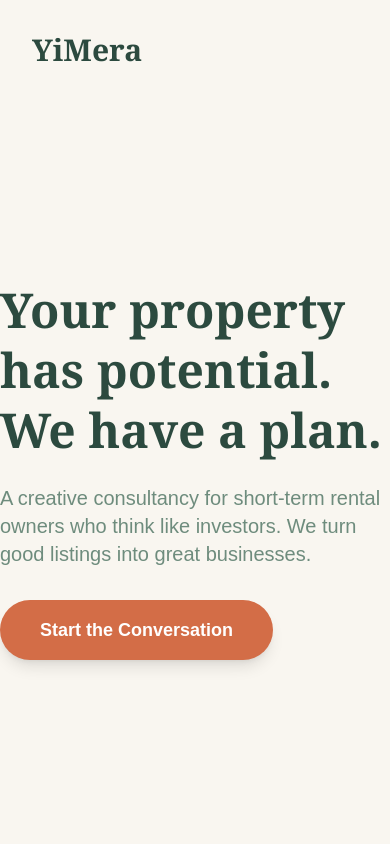
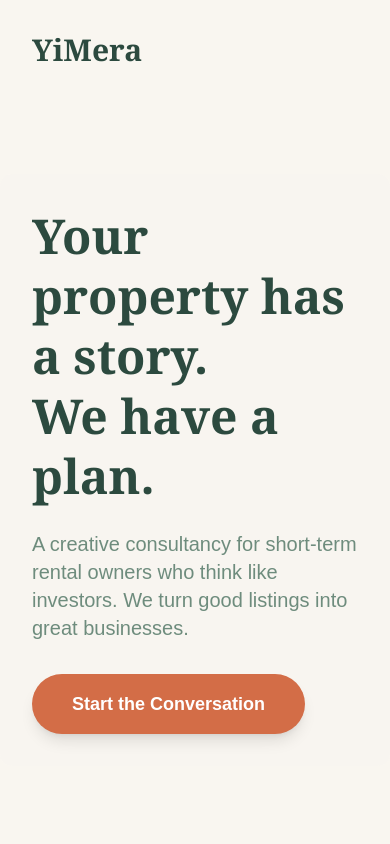
Before and after one commit to sunjunmian/yimera, a Next.js app: page / in a window 390 px wide. Shown: the top 844 px of the page. Built offline with nearby package versions, Linux system fonts and the light colour scheme.

Commit message:
Save latest website updates

```diff
--- a/pages/index.js
+++ b/pages/index.js
@@ -67,15 +67,15 @@ export default function YiMeraHome() {
         {/* Hero Section - Corrected Layout */}
         <section className="relative h-screen min-h-[800px] flex items-center">
           <div className="container mx-auto flex h-full">
-            <div className="w-full md:w-7/12 flex flex-col justify-center pt-24">
-                <div className="md:pr-12">
+            <div className="relative z-10 w-full md:w-10/12 flex flex-col justify-center pt-24">
+                <div className="md:pr-12 bg-[#F9F6F0]/60 p-8 rounded-xl">
                     <motion.h2
                         initial={{ opacity: 0, y: 40 }}
                         animate={{ opacity: 1, y: 0 }}
                         transition={{ duration: 0.8, delay: 0.2, ease: "easeOut" }}
                         className="font-serif text-5xl md:text-7xl font-bold leading-tight mb-6"
                     >
-                        Your property has potential.<br/>We have a plan.
+                        Your property has a story.<br/>We have a plan.
                     </motion.h2>
                     <motion.p
                         initial={{ opacity: 0, y: 40 }}
```
